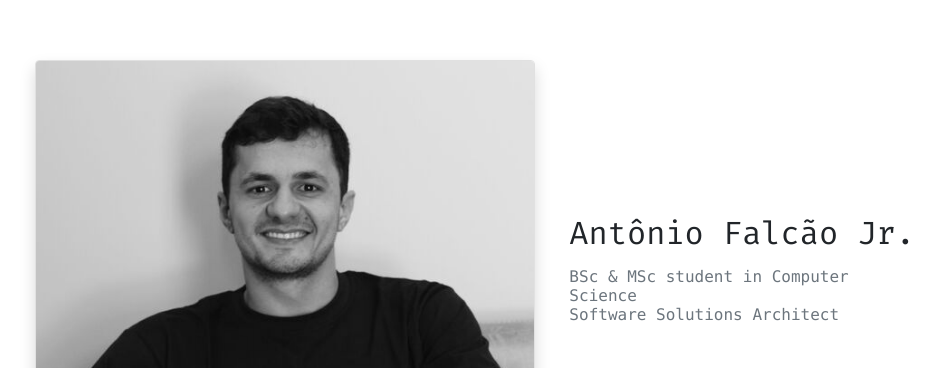
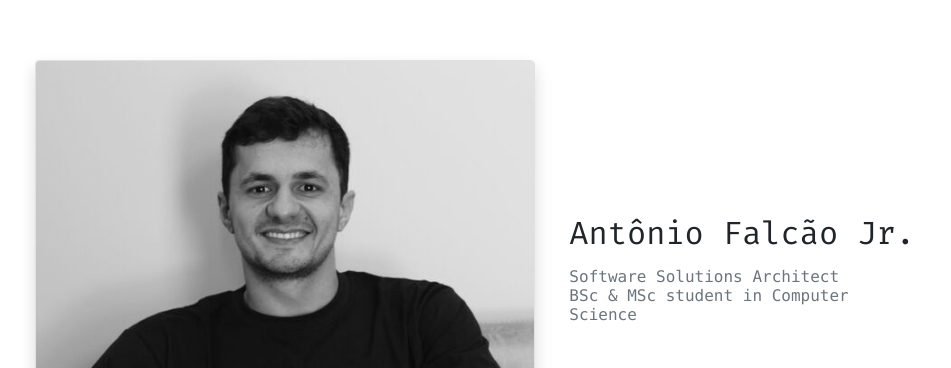
Before and after one commit to AntonioFalcaoJr/AntonioFalcaoJr.github.io, a plain HTML site: page index.html in a window 1280 px wide. Shown: the part 103-471 px from the top of the page, without its empty margins (162-1113 px from the left). Drawn offline with nearby package versions, Linux system fonts and the light colour scheme.

Commit message:
Update index.html

```diff
--- a/index.html
+++ b/index.html
@@ -27,7 +27,7 @@
                     </div>
                     <div class="row">
                         <div class="col-xl-12">
-                            <h6 class="text-monospace text-break text-secondary" style="font-family: 'Fira Code', monospace;"> BSc & MSc student in Computer Science <br> Software Solutions Architect </h6>
+                            <h6 class="text-monospace text-break text-secondary" style="font-family: 'Fira Code', monospace;">Software Solutions Architect <br> BSc & MSc student in Computer Science </h6>
                         </div>
                     </div>
                     <div class="row">
```
